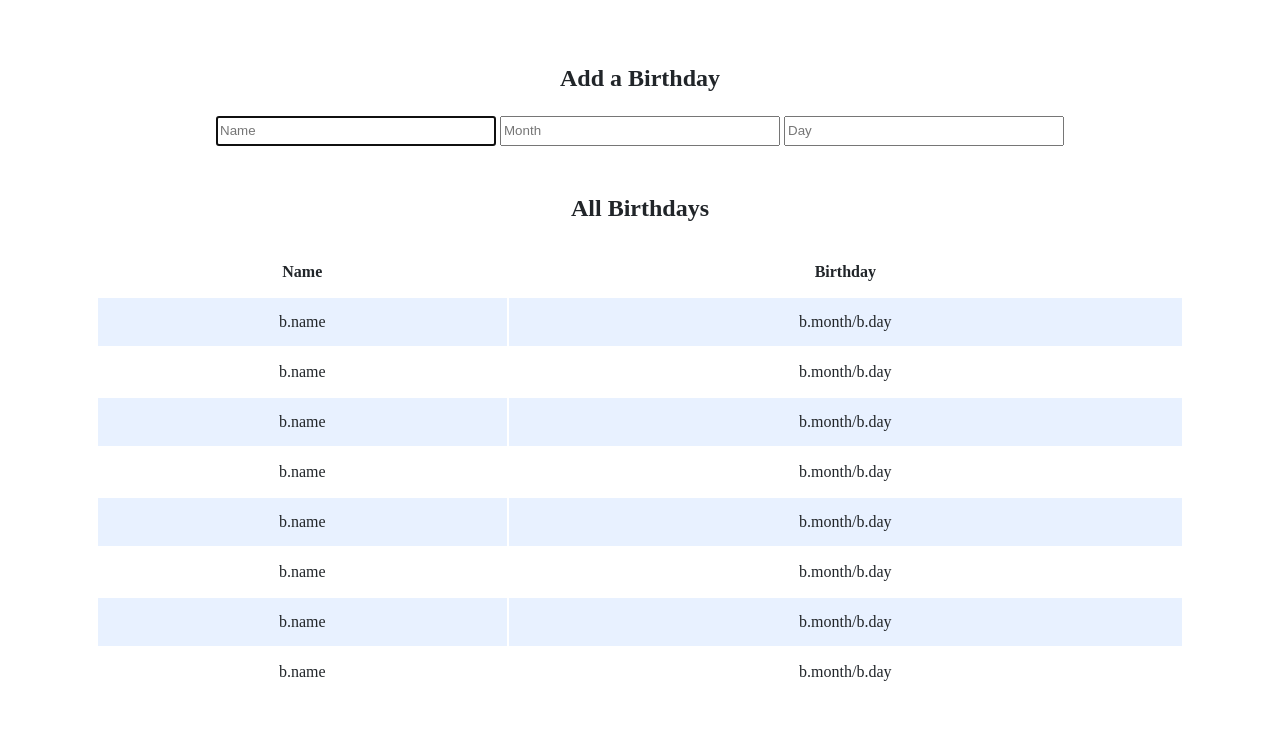
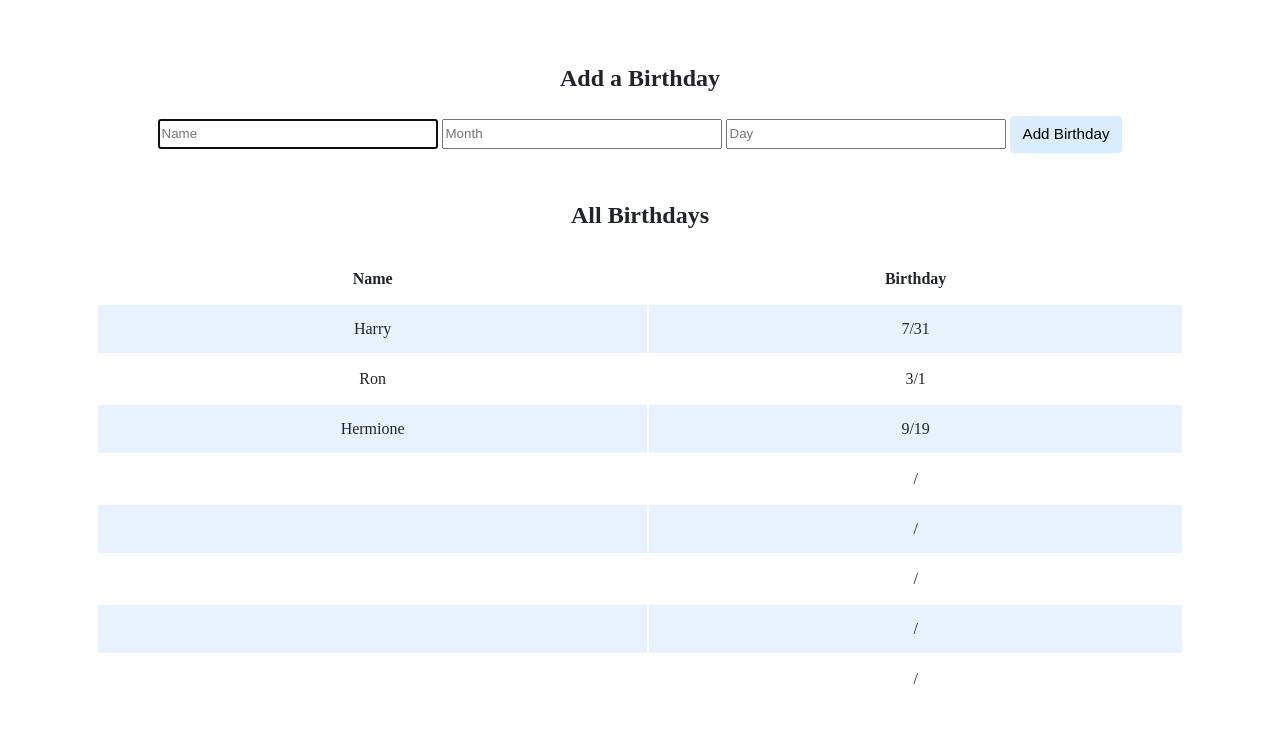
Before and after one commit to Lurenjia-26/CS50-2023-Solutions, a Flask app: page / in a window 1280 px wide. Shown: the part 200-937 px from the top of the page. Before the commit the page ends 881 px from the top, so only its background shows below. Run offline with Flask 3, Linux system fonts and the light colour scheme; some libraries are stand-ins or nearby versions.

Commit message:
Tue, Jul 25, 2023, 7:43 PM +08:00

```diff
--- a/lab9/birthdays/templates/index.html
+++ b/lab9/birthdays/templates/index.html
@@ -21,6 +21,7 @@
                     <input autocomplete="off" autofocus name="name" placeholder="Name" type="text" />
                     <input autocomplete="off" autofocus name="month" placeholder="Month" type="text" />
                     <input autocomplete="off" autofocus name="day" placeholder="Day" type="text" />
+                    <input type="submit" value="Add Birthday">
                 </form>
             </div>
 
@@ -38,8 +39,8 @@
                         <!-- TODO: Loop through the database entries to display them in this table -->
                         {% for b in birthdays %}
                             <tr>
-                                <td>b.name</td>
-                                <td>b.month/b.day</td>
+                                <td>{{ b.name }}</td>
+                                <td>{{ b.month }}/{{ b.day }}</td>
                             </tr>
                         {% endfor %}
                     </tbody>
```
Also changed, not shown: lab9/birthdays/birthdays.db.
